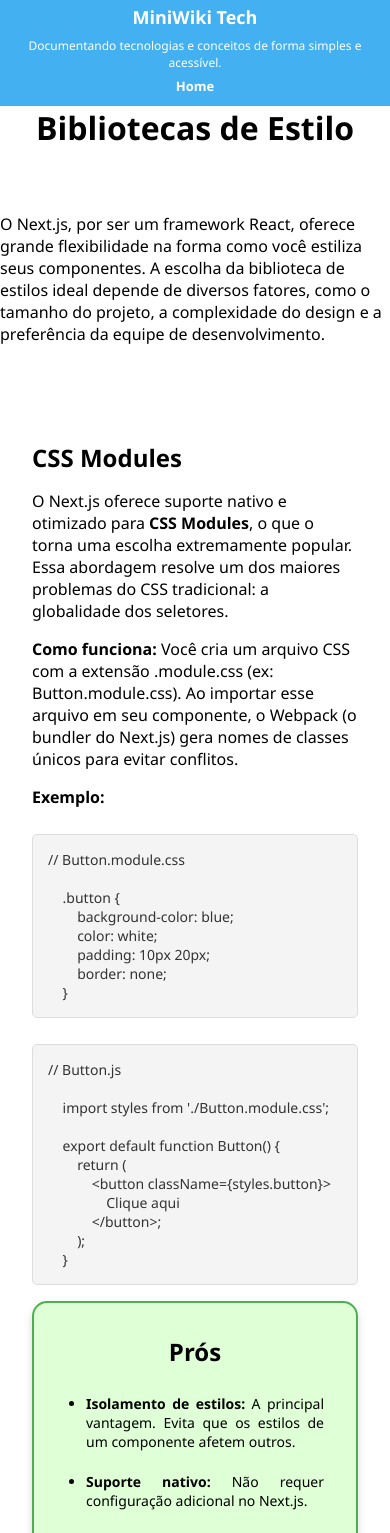
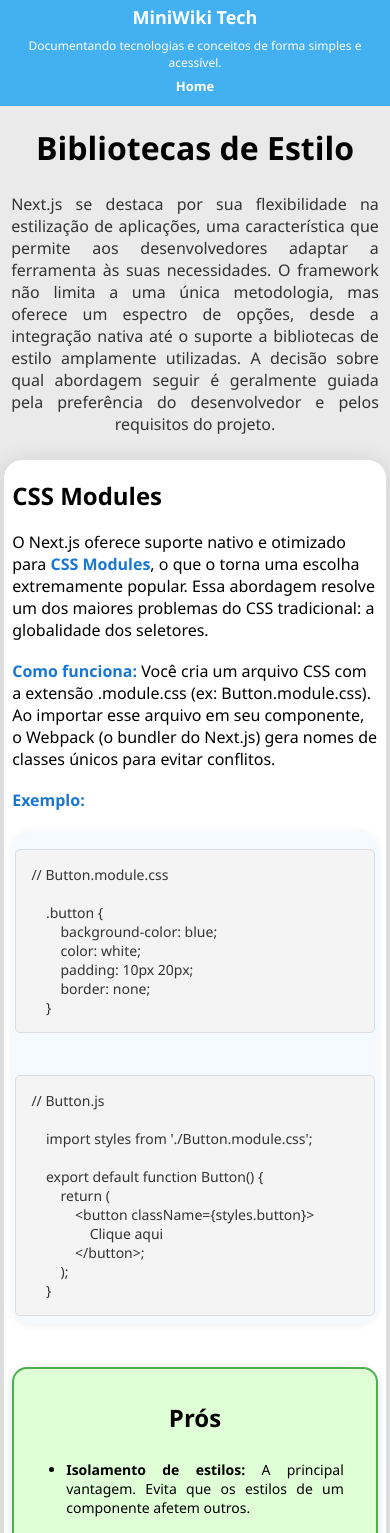
Before and after one commit to turco-vic/FrontEnd-Mini.Wiki.Tech, a Next.js app: page /bibliotecasDeEstilo in a window 390 px wide. Shown: the top 1533 px of the page. Built offline with nearby package versions, Linux system fonts and the light colour scheme.

Commit message:
feat: adjust styles

```diff
--- a/src/app/bibliotecasDeEstilo/bibliotecasdDeEstilo.module.css
+++ b/src/app/bibliotecasDeEstilo/bibliotecasdDeEstilo.module.css
@@ -1,23 +1,53 @@
 .container {
     width: 100%;
-    height: 100vh;
+    min-height: 100vh;
     display: flex;
     flex-direction: column;
     align-items: center;
-    gap: 4rem;
+    padding: 3rem 1.5rem 4rem 1.5rem;
+    gap: 3rem;
+    background: linear-gradient(135deg, #eaeaea 60%, #c7eaff 100%);
+}
+
+.introduction {
+    text-align: justify;
+    text-align-last: center;
+    padding: 0 2rem;
+    font-size: 1.15rem;
+    color: #333;
 }
 
 .section {
     width: 100%;
+    max-width: 90rem;
     display: flex;
-    padding: 2rem;
+    padding: 2.5rem 2rem;
     flex-direction: column;
     justify-content: center;
-    gap: 1rem;
+    gap: 1.2rem;
+    background: #fff;
+    border-radius: 1rem;
+    box-shadow: 0 4px 24px 0 #0002;
+    border: 1.5px solid #e0e0e0;
+    transition: box-shadow 0.2s;
+}
+.section:hover {
+    box-shadow: 0 8px 32px 0 #0003;
 }
 
 .section span {
     font-weight: 700;
+    color: #1976d2;
+}
+
+.blockContainer {
+    display: flex;
+    flex-direction: column;
+    gap: 2rem;
+    background: #f4faff;
+    border-radius: 1.2rem;
+    padding: 1.2rem 1rem;
+    box-shadow: 0 1px 8px 0 #0001;
 }
 
 .cardContainer {
@@ -25,5 +55,27 @@
     flex-wrap: wrap;
     flex-direction: row;
     justify-content: center;
-    gap: 5rem;
+    gap: 2.5rem;
+    margin-top: 1.5rem;
 }
+
+@media (max-width: 700px) {
+    .container {
+        padding: 1.2rem 0.2rem 2rem 0.2rem;
+        gap: 1.5rem;
+    }
+    .section {
+        padding: 1.2rem 0.5rem;
+        border-radius: 1.2rem;
+    }
+    .introduction {
+        padding: 0 0.5rem;
+        font-size: 1rem;
+    }
+    .blockContainer {
+        padding: 0.5rem 0.2rem;
+    }
+    .cardContainer {
+        gap: 1.2rem;
+    }
+}
--- a/src/app/bibliotecasDeEstilo/page.jsx
+++ b/src/app/bibliotecasDeEstilo/page.jsx
@@ -7,13 +7,14 @@ export default function StylesPage() {
     return (
         <div className={styles.container}>
             <h1 className="font-roboto-bold">Bibliotecas de Estilo</h1>
-            <p>O Next.js, por ser um framework React, oferece grande flexibilidade na forma como você estiliza seus componentes. A escolha da biblioteca de estilos ideal depende de diversos fatores, como o tamanho do projeto, a complexidade do design e a preferência da equipe de desenvolvimento.</p>
+            <p className={styles.introduction}>Next.js se destaca por sua flexibilidade na estilização de aplicações, uma característica que permite aos desenvolvedores adaptar a ferramenta às suas necessidades. O framework não limita a uma única metodologia, mas oferece um espectro de opções, desde a integração nativa até o suporte a bibliotecas de estilo amplamente utilizadas. A decisão sobre qual abordagem seguir é geralmente guiada pela preferência do desenvolvedor e pelos requisitos do projeto.</p>
             <div className={styles.section}>
                 <h2>CSS Modules</h2>
                 <p>O Next.js oferece suporte nativo e otimizado para <span>CSS Modules</span>, o que o torna uma escolha extremamente popular. Essa abordagem resolve um dos maiores problemas do CSS tradicional: a globalidade dos seletores.</p>
                 <p><span>Como funciona:</span> Você cria um arquivo CSS com a extensão .module.css (ex: Button.module.css). Ao importar esse arquivo em seu componente, o Webpack (o bundler do Next.js) gera nomes de classes únicos para evitar conflitos.</p>
                 <span>Exemplo:</span>
-                <CodeBlock code={`// Button.module.css
+                <div className={styles.blockContainer}>
+                    <CodeBlock code={`// Button.module.css
 
     .button {
         background-color: blue;
@@ -21,7 +22,7 @@ export default function StylesPage() {
         padding: 10px 20px;
         border: none;
     }`} />
-                <CodeBlock code={`// Button.js
+                    <CodeBlock code={`// Button.js
 
     import styles from './Button.module.css';
 
@@ -32,6 +33,7 @@ export default function StylesPage() {
             </button>;
         );
     }`} />
+                </div>
                 <div className={styles.cardContainer}>
                     <CardStyle
                         title="Prós"
```
